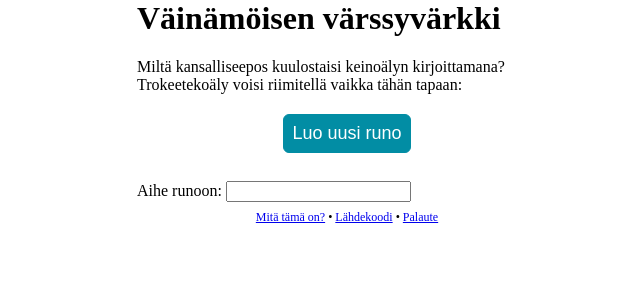
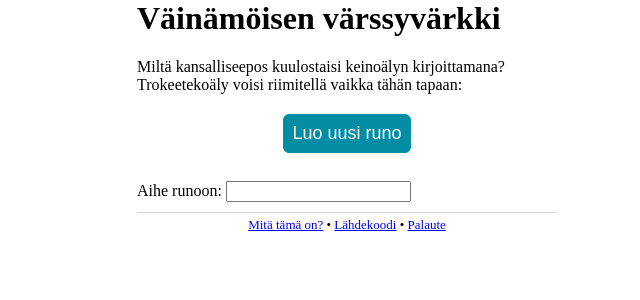
Before and after one commit to aajanki/kalevala-rnn, a Python web app: template templates/main.html in a window 1280 px wide. Shown: the top 300 px of the page, without its empty margins (293-933 px from the left). Run offline with Jinja, Linux system fonts and the light colour scheme; the template is opened without the code that fills it, so the values that code supplies are empty.

Commit message:
Relative font sizes

```diff
--- a/static/styles/kalevala.css
+++ b/static/styles/kalevala.css
@@ -4,7 +4,7 @@ body {
 }
 
 #verses {
-    font-size: 18px;
+    font-size: large;
     line-height: 1.5;
     width: 300px;
     margin: 20px auto;
@@ -12,7 +12,7 @@ body {
 
 .btn-generate {
     display: block;
-    font-size: 18px;
+    font-size: large;
     color: #fff;
     background: #028da4;
     border: 1px solid #028da4;
@@ -27,8 +27,12 @@ body {
     border: 1px solid #02abc7;
 }
 
-.footer-details {
-    font-size: 12px;
+footer {
+    font-size: small;
     text-align: center;
-    padding-top: 8px;
+    margin-top: 10px;
+    padding-top: 4px;
+    border-top-width: 1px;
+    border-top-style: solid;
+    border-top-color: lightgray;
 }
--- a/templates/main.html
+++ b/templates/main.html
@@ -26,13 +26,11 @@
     <input type="text" name="keywords" id="keywords-input" onkeypress="return keyhandler(event)">
   </div>
   <footer>
-    <div class="footer-details">
-      <a href="static/selitys.html">Mitä tämä on?</a>
-      &#8226;
-      <a href="https://github.com/aajanki/kalevala-rnn">Lähdekoodi</a>
-      &#8226;
-      <a href="mailto:antti.ajanki@iki.fi">Palaute</a>
-    </div>
+    <a href="static/selitys.html">Mitä tämä on?</a>
+    &#8226;
+    <a href="https://github.com/aajanki/kalevala-rnn">Lähdekoodi</a>
+    &#8226;
+    <a href="mailto:antti.ajanki@iki.fi">Palaute</a>
   </footer>
 </body>
 </html>
```
